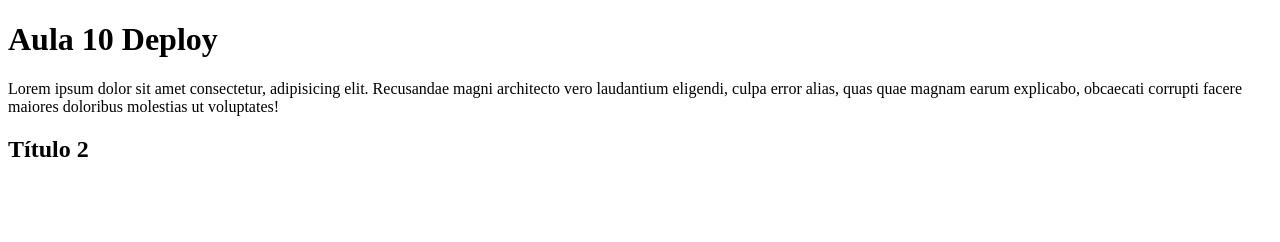
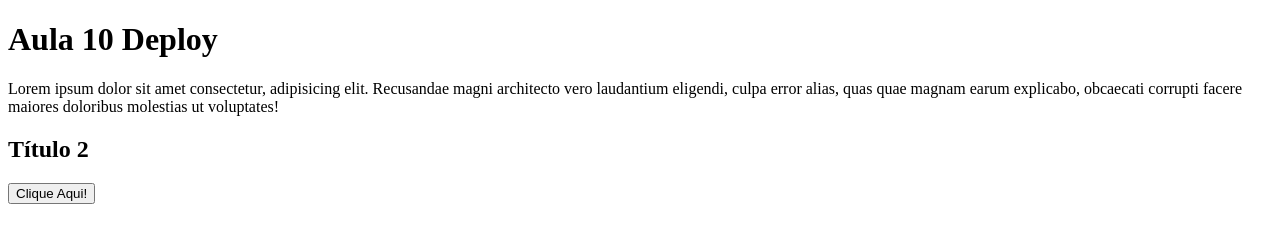
Before and after one commit to Alexandre2630/Aula10, a plain HTML site: page index.html in a window 1280 px wide. Drawn offline with Linux system fonts and the light colour scheme.

Commit message:
JavaScript

```diff
--- a/index.html
+++ b/index.html
@@ -3,6 +3,7 @@
     <head>
         <meta charset="UTF-8">
         <meta name="viewport" content="width=device-width, initial-scale=1.0">
+        <script type="text/javascript" src="./script.js"></script>
         <title>Aula de Dev Web 10</title>
     </head>
     <body>
@@ -11,5 +12,6 @@
             error alias, quas quae magnam earum explicabo, obcaecati corrupti facere maiores doloribus molestias ut voluptates!
         </p>
         <h2>Título 2</h2>
+        <button type="button" onclick="messagem()">Clique Aqui!</button>
     </body>
 </html>
--- /dev/null
+++ b/script.js
@@ -0,0 +1,3 @@
+function messagem(){
+    alert("Messagem Qualquer")
+}
```
